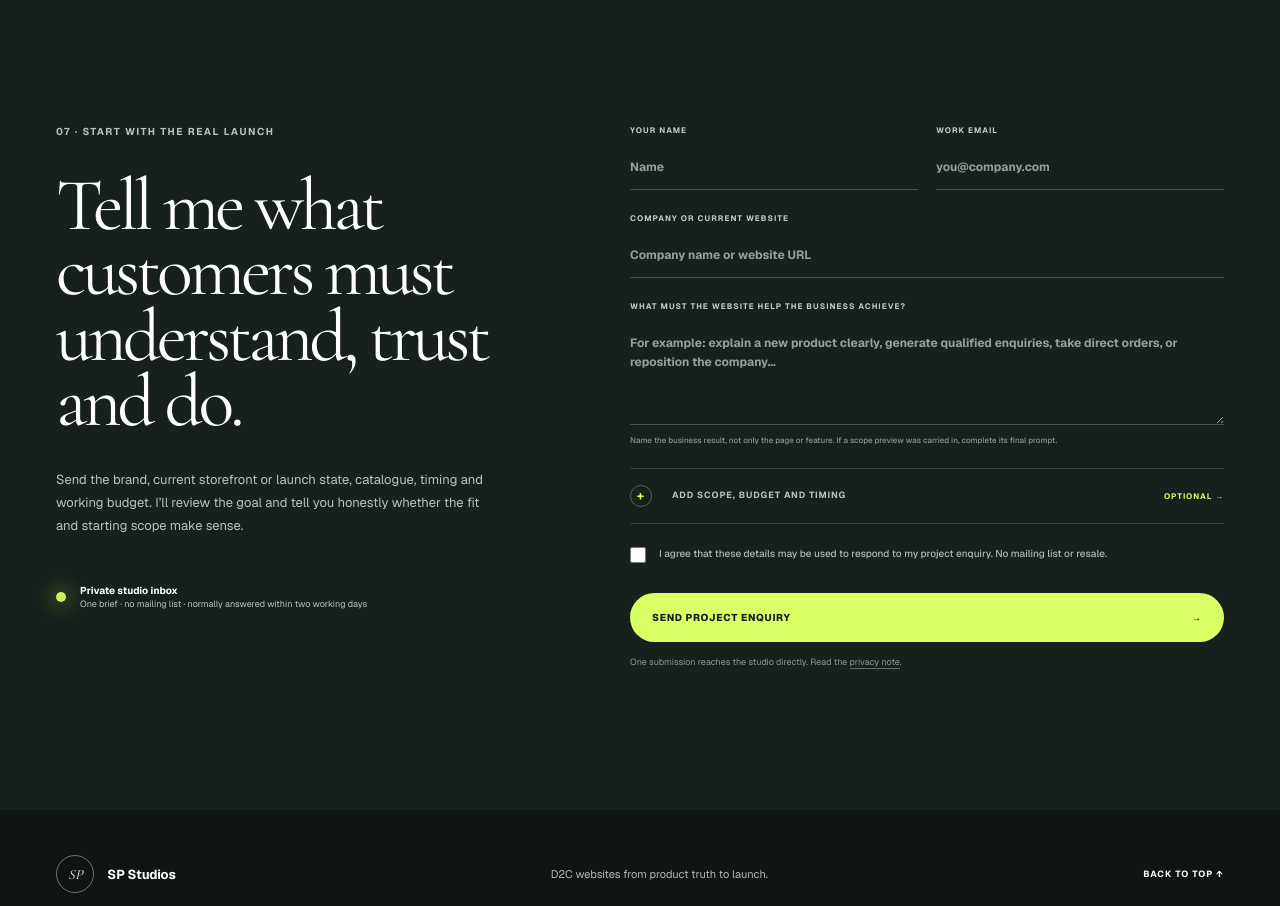
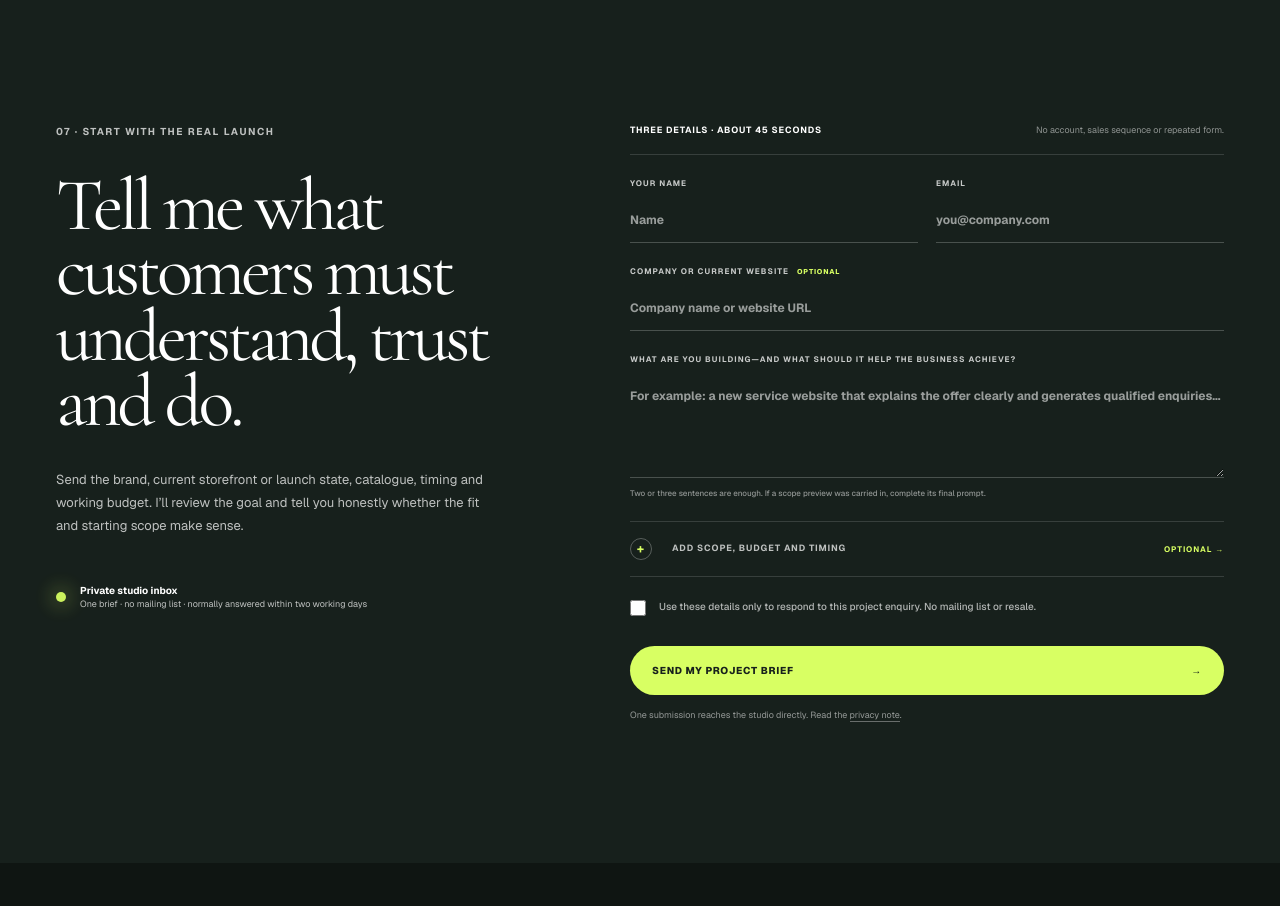
Before and after one commit to xtreme99909-dotcom/sohanvyaparee, a Next.js app: page /services/d2c-commerce-launch in a window 1280 px wide. Shown: the part 8060-8966 px from the top of the page. Built offline with nearby package versions, Linux system fonts and the light colour scheme; no server answers.

Commit message:
Reduce project brief conversion friction

```diff
--- a/app/api/leads/route.ts
+++ b/app/api/leads/route.ts
@@ -35,14 +35,14 @@ export async function POST(request: NextRequest) {
 
     const name = clean(input.name, 100);
     const email = clean(input.email, 160).toLowerCase();
-    const company = clean(input.company, 140);
+    const company = clean(input.company, 140) || 'Not supplied';
     const projectType = clean(input.project, 100);
     const budget = clean(input.budget, 60);
     const timing = clean(input.timing, 80);
     const goal = clean(input.goal, 2_500);
     const consent = input.consent === true;
 
-    if (!name || !validEmail(email) || !company || !projectType || !budget || !timing || goal.length < 12 || !consent) {
+    if (!name || !validEmail(email) || !projectType || !budget || !timing || goal.length < 12 || !consent) {
       return NextResponse.json({ error: 'Please complete every required field.' }, { status: 400 });
     }
 
--- a/app/page.tsx
+++ b/app/page.tsx
@@ -59,7 +59,7 @@ const services = [
     price: '$3,000+',
     copy: 'A complete customer-facing website that explains the business clearly, builds trust and turns attention into a useful next step.',
     scope: ['Strategy and customer journey', 'Up to 5 custom pages', 'Copy and proof structure', 'Forms, analytics and basic SEO', 'Responsive QA and launch'],
-    timing: 'Typical timeline · 7–12 working days',
+    timing: 'Typical timeline · 7–15 working days',
   },
   {
     label: 'More pages, polish and systems',
@@ -67,7 +67,7 @@ const services = [
     price: '$5,000+',
     copy: 'A more distinctive website for an established brand, product or service that needs deeper storytelling and a connected business workflow.',
     scope: ['Positioning and creative direction', '6–8 custom pages', 'Advanced responsive interactions', 'One agreed CRM, booking or API integration', 'Performance, QA and launch support'],
-    timing: 'Typical timeline · 2–4 weeks',
+    timing: 'Typical timeline · 3–6 weeks',
   },
 ];
 
@@ -274,7 +274,7 @@ export default function Home() {
         <aside className="delivery-speed-note" aria-labelledby="delivery-speed-title">
           <span>Focused delivery</span>
           <strong id="delivery-speed-title">Most business websites launch in days or weeks—not open-ended months.</strong>
-          <p>A prepared one-to-three-page launch can move live in roughly one working week. A complete business site is usually seven to twelve working days. Larger integrations, commerce, migrations or platform work are planned in phases and may run six to twelve weeks or longer. The written scope names the real window before production.</p>
+          <p>A prepared one-to-three-page launch can move live in roughly one working week. A complete business site is usually seven to fifteen working days. Larger integrations, commerce, migrations or platform work are planned in phases and may run six to twelve weeks or longer. The written scope names the real window before production.</p>
         </aside>
         <aside className="launch-system-callout" aria-labelledby="launch-system-title">
           <div>
@@ -283,7 +283,7 @@ export default function Home() {
           </div>
           <div>
             <strong>$6,500+ <small>USD · custom scope</small></strong>
-            <p>For a qualified D2C, SaaS, hospitality or high-trust business that needs strategy, five to eight launch-critical pages, original design, responsive implementation, an agreed integration, QA and launch ownership. Typical delivery is three to six weeks when content, access and decisions are ready.</p>
+            <p>For a qualified D2C, SaaS, hospitality or high-trust business that needs strategy, five to eight launch-critical pages, original design, responsive implementation, an agreed integration, QA and launch ownership. Typical delivery is four to eight weeks when content, access and decisions are ready.</p>
           </div>
           <div className="launch-system-actions">
             <a href="/services/complete-website-launch#scope" className="launch-primary-link">See the full scope boundary <span>↗</span></a>
--- a/app/project-brief.tsx
+++ b/app/project-brief.tsx
@@ -34,6 +34,10 @@ export function ProjectBrief() {
   const [plannerApplied, setPlannerApplied] = useState('');
   const startedAt = useRef(0);
   const goalField = useRef<HTMLTextAreaElement>(null);
+
+  useEffect(() => {
+    startedAt.current = Date.now();
+  }, []);
 
   useEffect(() => {
     function applyScopePlan(event: Event) {
@@ -128,24 +132,26 @@ export function ProjectBrief() {
   return (
     <form onSubmit={submitBrief} onFocusCapture={() => { if (!startedAt.current) startedAt.current = Date.now(); }} className="brief-form">
       {plannerApplied ? <p className="scope-plan-applied" role="status"><span>Scope carried in</span><strong>{plannerApplied}</strong>Review the prefilled choices and add the business-specific result before sending.</p> : null}
+      <p className="brief-time"><strong>Three details · about 45 seconds</strong><span>No account, sales sequence or repeated form.</span></p>
       <div className="form-row">
-        <label>Your name<input required value={brief.name} onChange={(event) => updateBrief('name', event.target.value)} placeholder="Name" /></label>
-        <label>Work email<input required type="email" value={brief.email} onChange={(event) => updateBrief('email', event.target.value)} placeholder="you@company.com" /></label>
+        <label>Your name<input required autoComplete="name" value={brief.name} onChange={(event) => updateBrief('name', event.target.value)} placeholder="Name" /></label>
+        <label>Email<input required type="email" autoComplete="email" value={brief.email} onChange={(event) => updateBrief('email', event.target.value)} placeholder="you@company.com" /></label>
       </div>
-      <label>Company or current website<input required value={brief.company} onChange={(event) => updateBrief('company', event.target.value)} placeholder="Company name or website URL" /></label>
-      <label htmlFor="business-goal">What must the website help the business achieve?
+      <label><span className="field-label">Company or current website <em className="optional-label">Optional</em></span><input autoComplete="organization" value={brief.company} onChange={(event) => updateBrief('company', event.target.value)} placeholder="Company name or website URL" /></label>
+      <label htmlFor="business-goal">What are you building—and what should it help the business achieve?
         <textarea
           ref={goalField}
           id="business-goal"
           required
+          minLength={12}
           rows={4}
           value={brief.goal}
           onChange={(event) => updateBrief('goal', event.target.value)}
-          placeholder="For example: explain a new product clearly, generate qualified enquiries, take direct orders, or reposition the company…"
+          placeholder="For example: a new service website that explains the offer clearly and generates qualified enquiries…"
           aria-invalid={status === 'needs-detail'}
           aria-describedby={status === 'needs-detail' ? 'business-goal-help business-goal-error' : 'business-goal-help'}
         />
-        <small id="business-goal-help" className="field-help">Name the business result, not only the page or feature. If a scope preview was carried in, complete its final prompt.</small>
+        <small id="business-goal-help" className="field-help">Two or three sentences are enough. If a scope preview was carried in, complete its final prompt.</small>
       </label>
       <details className="brief-qualifier">
         <summary>Add scope, budget and timing <span>Optional →</span></summary>
@@ -156,8 +162,8 @@ export function ProjectBrief() {
             <select value={brief.timing} onChange={(event) => updateBrief('timing', event.target.value)}>
               <option>Exploring the right timeline</option>
               <option>Focused launch · 5–7 working days</option>
-              <option>Complete business site · 7–12 working days</option>
-              <option>Integrated launch · 2–6 weeks</option>
+              <option>Complete business site · 7–15 working days</option>
+              <option>Integrated launch · 3–8 weeks</option>
               <option>Complex system · 6–12+ weeks</option>
               <option>There is a fixed launch date</option>
               <option>Exploring for later</option>
@@ -166,9 +172,9 @@ export function ProjectBrief() {
           </label>
         </div>
       </details>
-      <label className="consent-field"><input required type="checkbox" checked={brief.consent} onChange={(event) => setBrief((current) => ({ ...current, consent: event.target.checked }))} /><span>I agree that these details may be used to respond to my project enquiry. No mailing list or resale.</span></label>
+      <label className="consent-field"><input required type="checkbox" checked={brief.consent} onChange={(event) => setBrief((current) => ({ ...current, consent: event.target.checked }))} /><span>Use these details only to respond to this project enquiry. No mailing list or resale.</span></label>
       <label className="website-field" aria-hidden="true">Website<input tabIndex={-1} autoComplete="off" value={website} onChange={(event) => setWebsite(event.target.value)} /></label>
-      <button className="prepare-button" type="submit" disabled={status === 'submitting'}>{status === 'submitting' ? 'Sending securely…' : 'Send project enquiry'} <span>→</span></button>
+      <button className="prepare-button" type="submit" disabled={status === 'submitting'}>{status === 'submitting' ? 'Sending securely…' : 'Send my project brief'} <span>→</span></button>
       <p className="form-privacy">One submission reaches the studio directly. Read the <a href="/privacy">privacy note</a>.</p>
       {status === 'needs-detail' ? <p id="business-goal-error" className="form-error" role="alert">Add the specific business result the website must achieve after “Business-specific result needed” before sending.</p> : null}
       {status === 'error' ? (
```
Also changed, not shown: app/globals.css, 1 other file (tests, documents, lock files or other folders).
